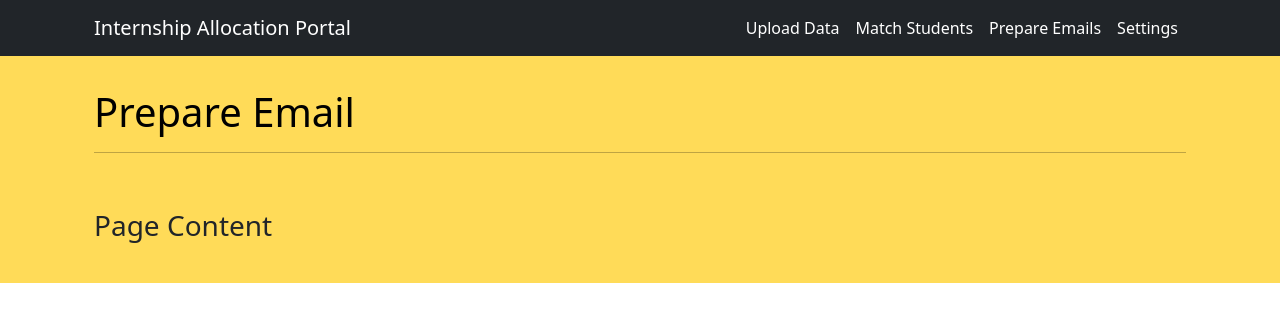
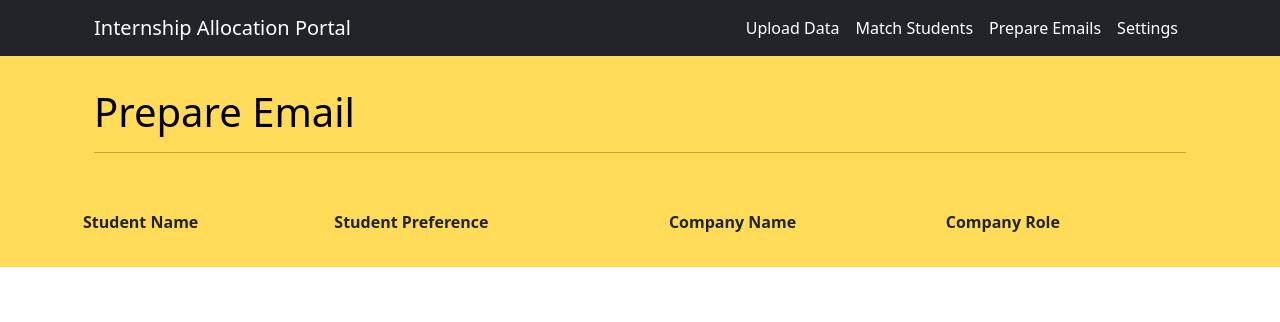
Before and after one commit to DevOps-2022-Team-3/-DevOps-Team3-2022-DevOps_Oct2022_Team3_Asg, a Flask app: page /Prepare_Email in a window 1280 px wide. Shown: the top 322 px of the page. Run offline with Flask 2, Linux system fonts and the light colour scheme; data comes from the database, SQL or seed files in the repository; both versions use the stored data as it was after the commit; lists and menus that the app fills with data are empty.

Commit message:
adding display data and make .msg file

```diff
--- a/app.py
+++ b/app.py
@@ -1,4 +1,4 @@
-from flask import Flask, request, render_template, url_for
+from flask import Flask, request, render_template, url_for, send_file
 
 from flask_sqlalchemy import SQLAlchemy
 from sqlalchemy.sql import text
@@ -6,6 +6,8 @@ from sqlalchemy.sql import text
 from flask_wtf import FlaskForm
 from wtforms import StringField, SelectField, SubmitField
 from wtforms.validators import DataRequired
+
+from email.message import EmailMessage
 
 flaskApp = Flask(__name__)
 
@@ -18,13 +20,15 @@ class Student(db.Model):
     id = db.Column(db.String(10), primary_key=True)
     name = db.Column(db.String(200), nullable=False)
     preference = db.Column(db.String(200), nullable=False)
+    company_id = db.Column(db.Integer, nullable=True)
     status = db.Column(db.String(200), nullable=False)
 
     def __repr__(self):
         return '<ID %r>' % self.id
 
 class Company(db.Model):
-    name = db.Column(db.String(200), primary_key=True)
+    id = db.Column(db.Integer, primary_key=True)
+    name = db.Column(db.String(200), nullable=False)
     role = db.Column(db.String(200), nullable=False)
     contact = db.Column(db.String(200), nullable=False)
     email = db.Column(db.String(200), nullable=False)
@@ -44,6 +48,14 @@ class CompanyForm(FlaskForm):
     role = StringField(validators=[DataRequired()])
     contact = StringField(validators=[DataRequired()])
     email = StringField(validators=[DataRequired()])
+
+class EmailForm(FlaskForm):
+    name = StringField(validators=[DataRequired()])
+    preference = StringField(validators=[DataRequired()])
+    company_name = StringField(validators=[DataRequired()])
+    company_role = StringField(validators=[DataRequired()])
+    company_email = StringField(validators=[DataRequired()])
+    submit = SubmitField("Submit")
 
 with flaskApp.app_context():
     db.create_all()
@@ -76,9 +88,33 @@ def match_student():
         student_list=student_list,
         company_list=company_list)
 
-@flaskApp.route('/Prepare_Email')
+@flaskApp.route('/Prepare_Email', methods=['GET', 'POST'])
 def prepare_email():
-    return render_template('prepare_email.html')
+    form = EmailForm()
+    student_list = Student.query.filter(Student.company_id != None).order_by(Student.id)
+    company_list = Company.query.order_by(Company.name)
+
+    if request.method == "POST":
+        # Get data from row "form"
+        name = request.form.get("name")
+        preference = request.form.get("preference")
+        company_name = request.form.get("company_name")
+        company_role = request.form.get("company_role")
+        company_email = request.form.get("company_email")
+
+        email_msg = EmailMessage()
+        email_msg.set_content("To HR Representative from " + company_name + ": \n\n" + name + " is interested in taking an internship at " + company_name + "for the role of " + company_role)
+        email_msg['Subject'] = "Student Internship"
+        email_msg['From'] = "sender@example.com"
+        email_msg['To'] = company_email
+        with open("email.msg", "wb") as f:
+            f.write(email_msg.as_bytes())
+        return send_file("email.msg", as_attachment=True)
+
+    return render_template('prepare_email.html',
+        form=form,
+        student_list=student_list,
+        company_list=company_list)
 
 @flaskApp.route('/Settings')
 def settings():
--- a/templates/Prepare_Email.html
+++ b/templates/Prepare_Email.html
@@ -46,7 +46,33 @@
   <section id="section" style="background-color: #FFDB58; padding: 2em;">
     <div class="container px-4 text-left">
         <div class="row gx-4 justify-content-center">
-            <h3>Page Content</h3>
+          <table>
+            <tr>
+              <th>Student Name</th>
+              <th>Student Preference</th>
+              <th>Company Name</th>
+              <th>Company Role</th>
+              <th></th>
+            </tr>
+            {% for student in student_list %}
+              <tr>
+                <form method="POST">
+                  <td name="name" id="name" value="{{student.name}}">{{student.name}}</td>
+                  <td name="preference" id="preference" value="{{student.preference}}">{{student.preference}}</td>
+                  {% for company in company_list %}
+                  {% if student.company_id == company.id %}
+                  <td name="company_name" id="company_name" value="{{company.name}}">{{company.name}}</td>
+                  <td name="company_role" id="company_role" value="{{company.role}}">{{company.role}}</td>
+                  <input name="company_email" id="company_email" type="hidden" value="{{student.email}}">
+                  {% endif %}
+                  {% endfor %}
+                  <td>
+                    {{ form.submit(class="btn btn-secondary") }}
+                  </td>
+                </form>
+              </tr>
+            {% endfor %}
+          </table>
         </div>
     </div>
   </section>
```
Also changed, not shown: instance/companies.db, instance/students.db.
